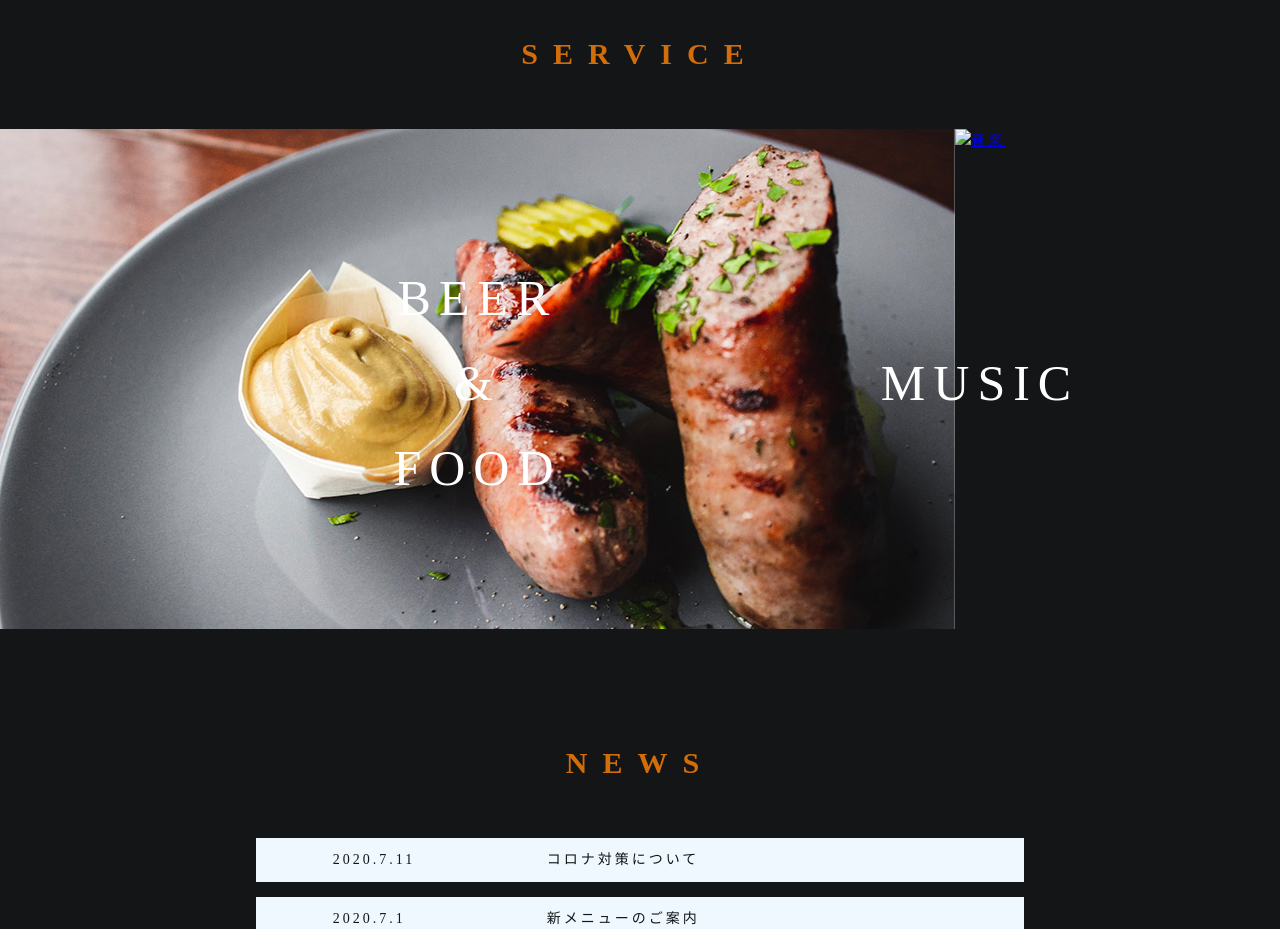
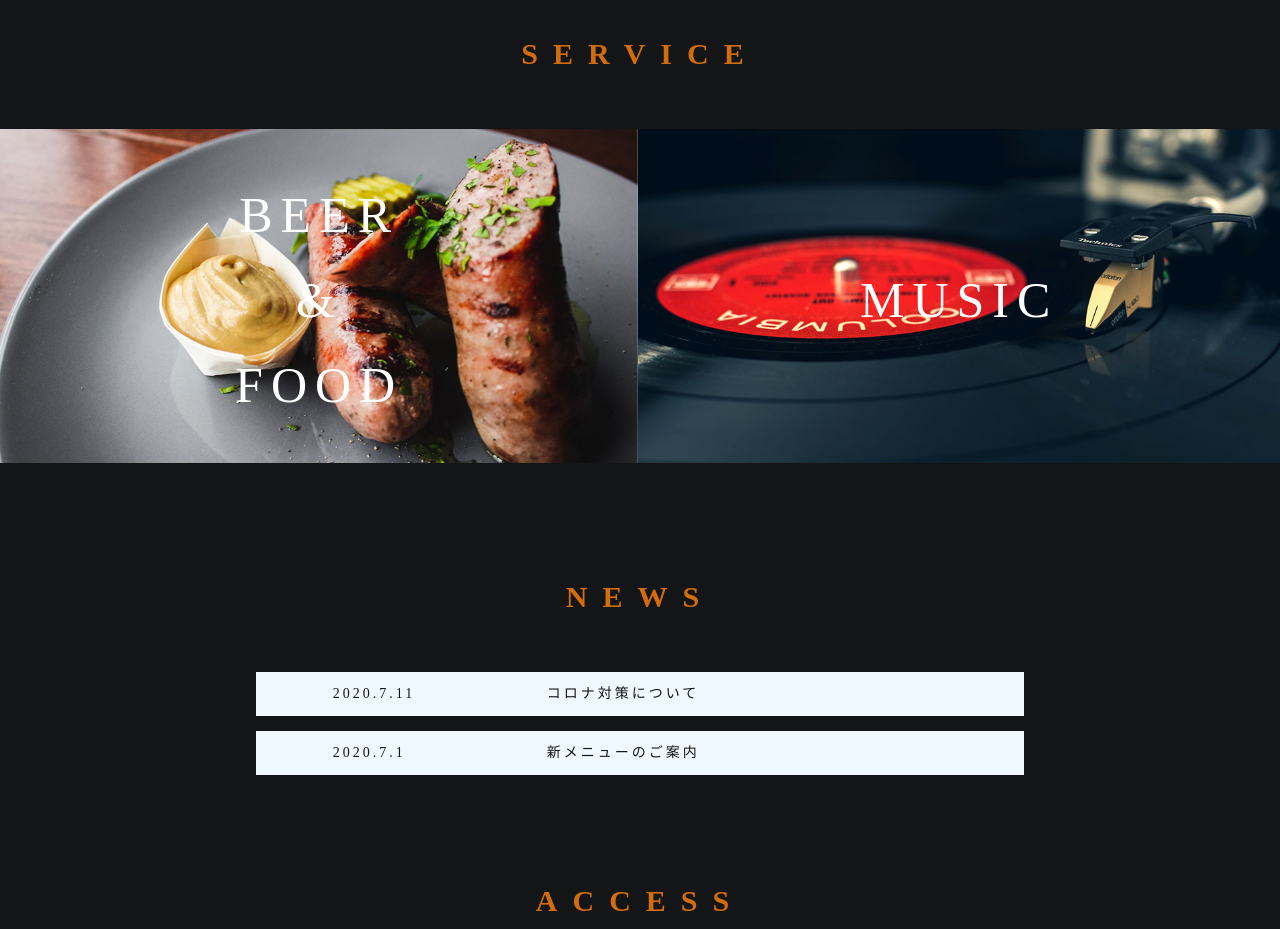
Before and after one commit to Kyoooco/kyoooco.forget.github.io, a plain HTML site: page index.html in a window 1280 px wide. Shown: the part 1220-2149 px from the top of the page. Drawn offline with nearby package versions, Linux system fonts and the light colour scheme; some packages are replaced by stand-ins of ours.

Commit message:
Update index.html

```diff
--- a/index.html
+++ b/index.html
@@ -77,7 +77,7 @@
                  <p>BEER<br>&<br>FOOD</p>
                 </div>
                 <div class="music">
-                 <a href="index.html"><img src=music.jpeg" alt="音楽"></a>
+                 <a href="index.html"><img src="music.jpeg" alt="音楽"></a>
                  <p>MUSIC</p>
                  </div>
                 </div>
```
